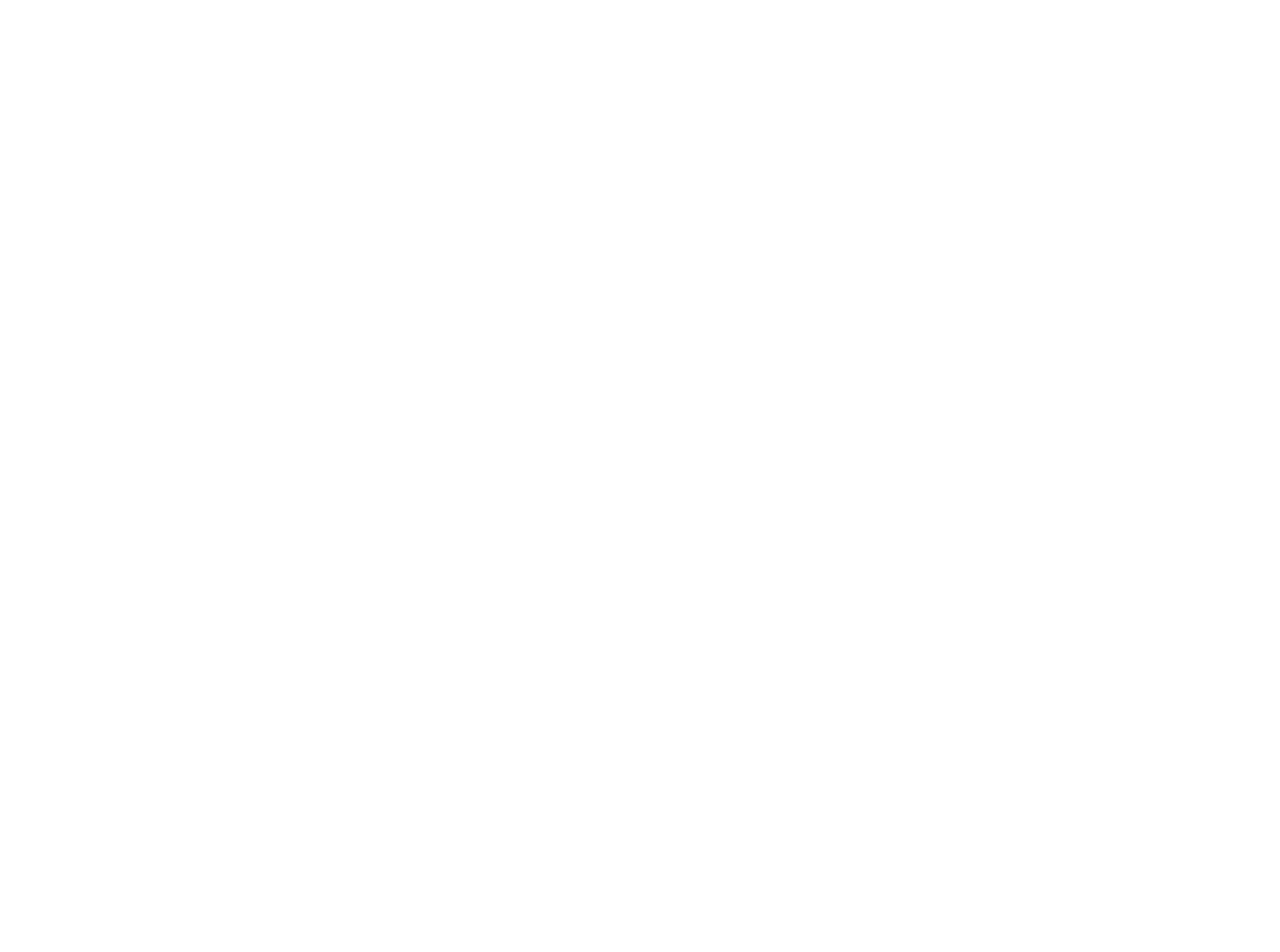
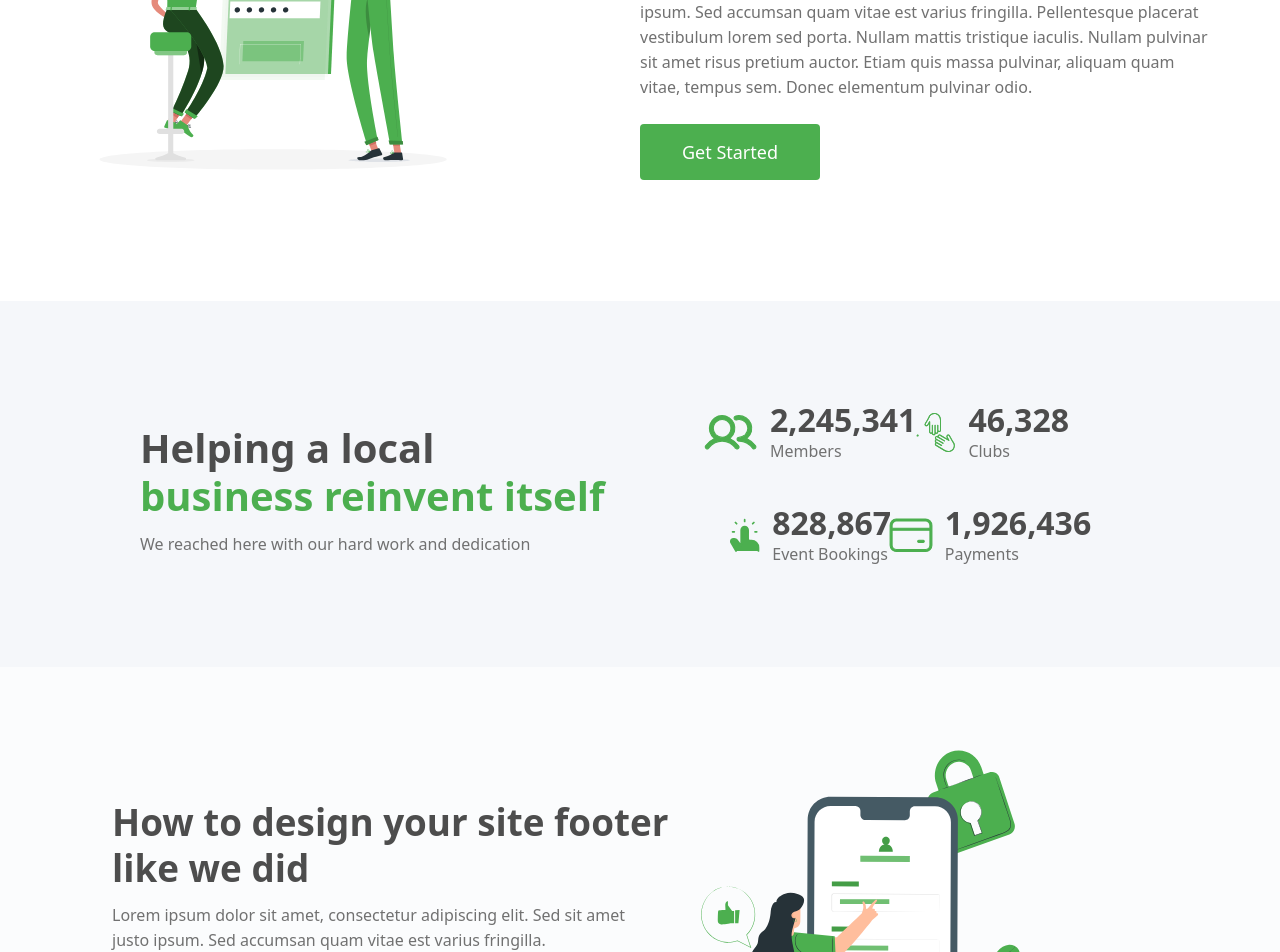
Before and after one commit to SkaRkaL/Nexcent-Landing-Page, a Next.js app: page / in a window 1280 px wide. Shown: the part 1800-2752 px from the top of the page. Before the commit the page ends 1505 px from the top, so only its background shows below. Built offline with nearby package versions, Linux system fonts and the light colour scheme.

Commit message:
Add Unlock, Achievements, and Calender components to Home page layout

```diff
--- a/src/app/page.tsx
+++ b/src/app/page.tsx
@@ -3,15 +3,22 @@
 import HeroSection from "./components/Home/HeroSection";
 import Clients from "./components/Home/Clients";
 import Community from "./components/Home/Community";
+import Unlock from "./components/Body/Unlock";
+import Calender from "./components/Body/Calender";
+import Achievements from "./components/Body/Achievements";
+
 
 export default function Home() {
   return (
-    <div className=" w-full">
+    <div className="w-full">
       <NavBar />
       <main>
         <HeroSection />
         <Clients />
         <Community />
+        <Unlock />
+        <Achievements />
+        <Calender />
       </main>
     </div>
   );
```
